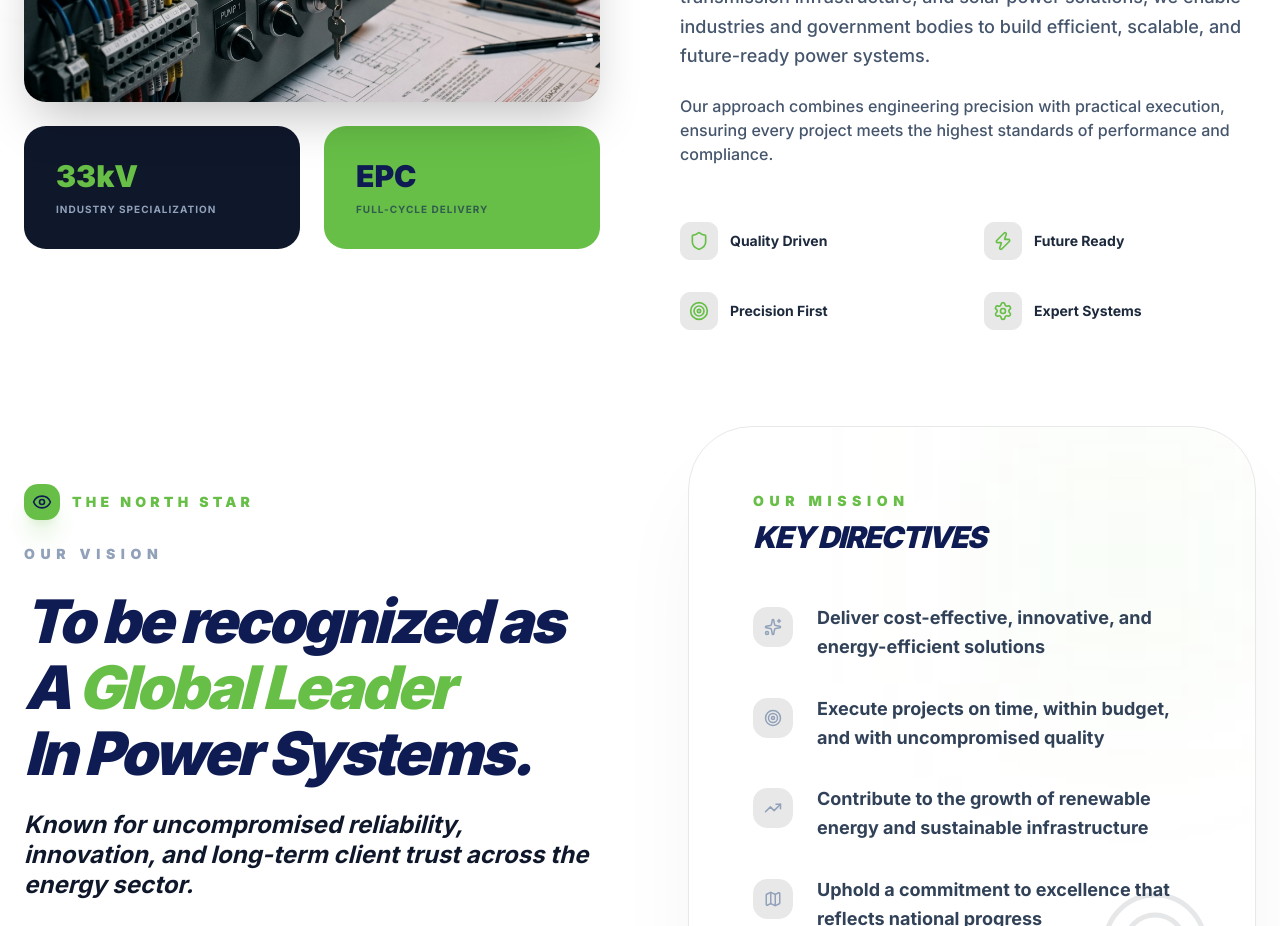
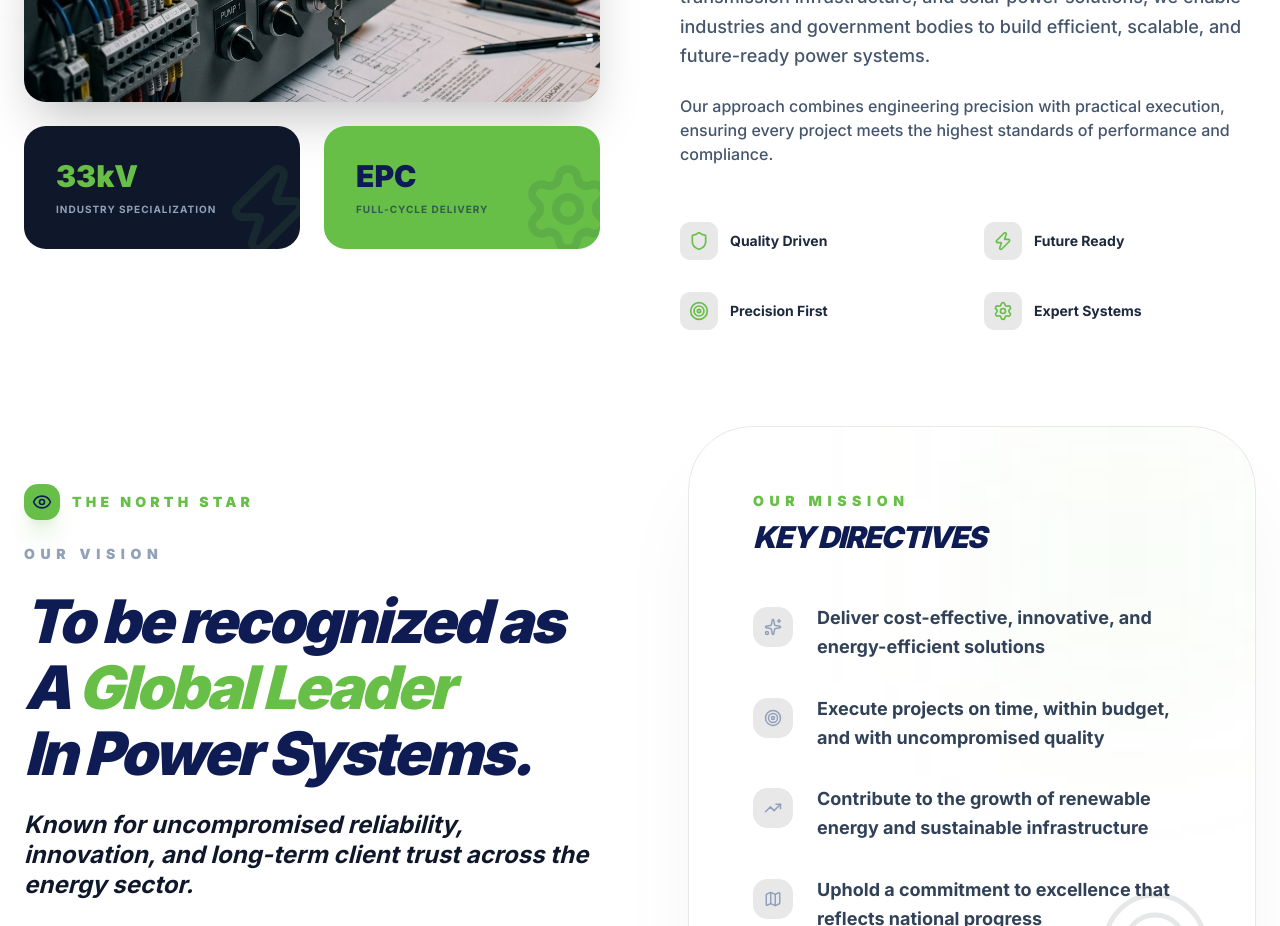
Before and after one commit to avhadenterprices11/solar-template, a Next.js app: page /about in a window 1280 px wide. Shown: the part 1040-1966 px from the top of the page. Built offline with nearby package versions, Linux system fonts and the light colour scheme.

Commit message:
madhuri-changes

```diff
--- a/src/components/sections/about/WhoWeAre.tsx
+++ b/src/components/sections/about/WhoWeAre.tsx
@@ -20,13 +20,19 @@ export function WhoWeAre() {
                 />
               </div>
               <div className="grid grid-cols-2 gap-6">
-                <div className="p-8 bg-slate-900 rounded-3xl space-y-2">
-                  <p className="text-3xl font-black text-brand-green">33kV</p>
-                  <p className="text-[10px] font-bold text-slate-400 uppercase tracking-widest">Industry Specialization</p>
+                <div className="relative p-8 bg-slate-900 rounded-3xl space-y-2 overflow-hidden group/card cursor-pointer">
+                  <Zap className="absolute -bottom-4 -right-4 w-24 h-24 text-brand-green/10 group-hover/card:scale-110 transition-transform duration-500" />
+                  <div className="relative z-10 space-y-2">
+                    <p className="text-3xl font-black text-brand-green">33kV</p>
+                    <p className="text-[10px] font-bold text-slate-400 uppercase tracking-widest">Industry Specialization</p>
+                  </div>
                 </div>
-                <div className="p-8 bg-brand-green rounded-3xl space-y-2">
-                  <p className="text-3xl font-black text-brand-navy">EPC</p>
-                  <p className="text-[10px] font-bold text-brand-navy/60 uppercase tracking-widest">Full-Cycle Delivery</p>
+                <div className="relative p-8 bg-brand-green rounded-3xl space-y-2 overflow-hidden group/card cursor-pointer">
+                  <Settings className="absolute -bottom-4 -right-4 w-24 h-24 text-brand-navy/10 group-hover/card:scale-110 group-hover/card:rotate-90 transition-transform duration-700" />
+                  <div className="relative z-10 space-y-2">
+                    <p className="text-3xl font-black text-brand-navy">EPC</p>
+                    <p className="text-[10px] font-bold text-brand-navy/60 uppercase tracking-widest">Full-Cycle Delivery</p>
+                  </div>
                 </div>
               </div>
             </div>
```
